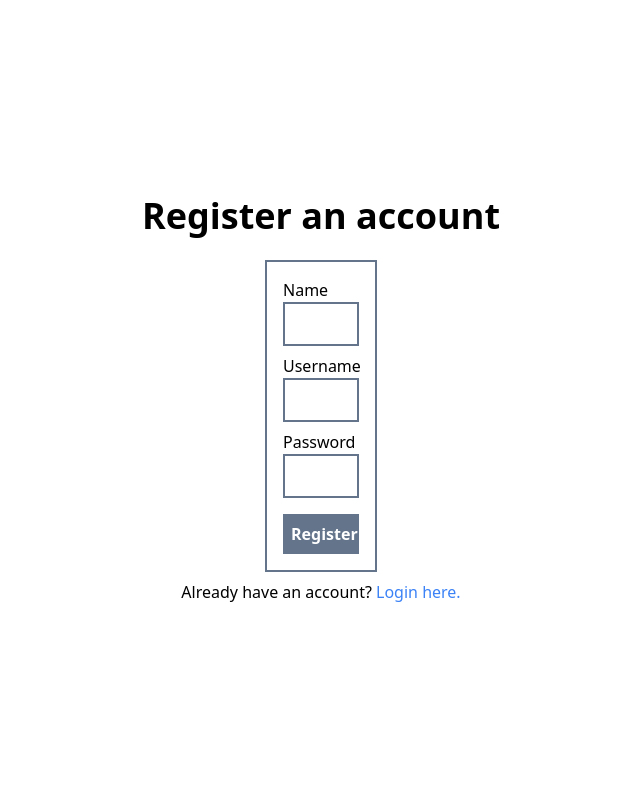
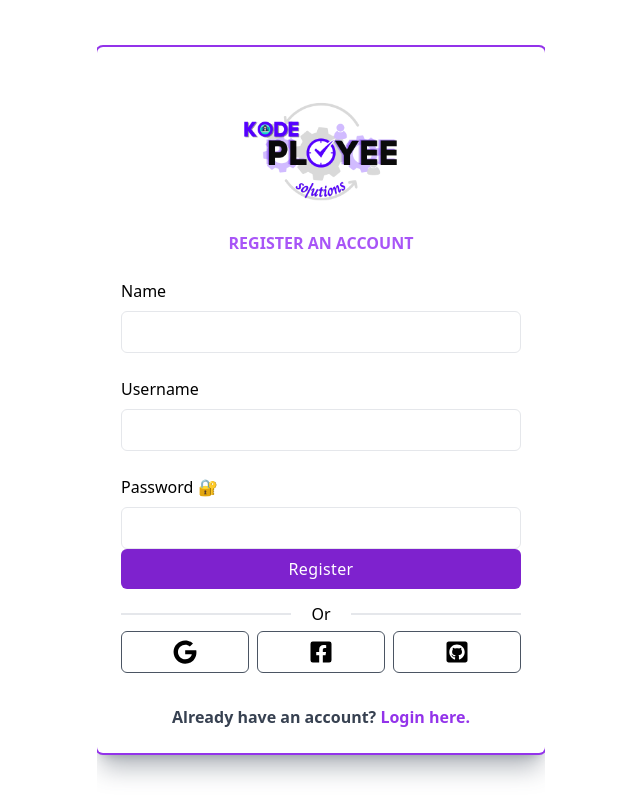
Before and after one commit to ruthjoy76/kodeployee-app, a React (Vite) app: page /register in a window 1280 px wide. Shown: the whole page, without its empty margins (319-959 px from the left). Built offline with nearby package versions, Linux system fonts and the light colour scheme.

Commit message:
finalize register form

```diff
--- a/index.html
+++ b/index.html
@@ -5,7 +5,7 @@
     <link rel="icon" type="image/svg+xml" href="/logo.svg" />
     <meta name="viewport" content="width=device-width, initial-scale=1.0" />
     <link href="/dist/main.css" rel="stylesheet" />
-    <title>SyncPloy | HRMS</title>
+    <title>Sync Ploy Solutions | HRMS</title>
   </head>
   <body>
     <div id="root"></div>
--- a/src/App.jsx
+++ b/src/App.jsx
@@ -2,7 +2,7 @@ import "./App.css";
 import { useEffect, useState } from "react";
 import { Routes, Route } from "react-router-dom";
 import employeeService from "./services/employeeService";
-import Information from "./pages/Information";
+import EmployeeRecords from "./pages/EmployeeRecords";
 import LoginForm from "./components/LoginForm";
 import RegisterForm from "./components/RegisterForm";
 
@@ -29,7 +29,7 @@ function App() {
           <Route
             path="/"
             element={
-              <Information
+              <EmployeeRecords
                 user={user}
                 employees={employees}
                 setEmployees={setEmployees}
--- a/src/components/EmployeeForm.jsx
+++ b/src/components/EmployeeForm.jsx
@@ -1,22 +1,25 @@
-import { useState } from "react";
+import { useState, useRef } from "react";
 import employeeService from "../services/employeeService";
 
 function EmployeeForm({ employees, setEmployees }) {
   const [newEmployee, setNewEmployee] = useState("");
   const [newNumber, setNewNumber] = useState("");
+  const [newPhoto, setNewPhoto] = useState(null);
+  const fileInputRef = useRef(null);
 
   const addEmployee = (event) => {
     event.preventDefault();
 
-    const employeeObject = {
-      name: newEmployee,
-      number: newNumber,
-    };
+    const employeeObject = new FormData();
+    employeeObject.append("name", newEmployee);
+    employeeObject.append("number", newNumber);
+    employeeObject.append("image", newPhoto);
 
     employeeService
       .createEmployee(employeeObject)
       .then((returnedEmployee) => {
         setEmployees(employees.concat(returnedEmployee));
+        fileInputRef.current.value = null;
         setNewEmployee("");
         setNewNumber("");
       })
@@ -25,7 +28,14 @@ function EmployeeForm({ employees, setEmployees }) {
 
   return (
     <form onSubmit={addEmployee} className="mt-8 space-y-6">
-      <div className="-space-y-px">
+      <h1>
+        Employee Count:{" "}
+        <span className="bg-green-500 text-white font-bold w-24 py-2 px-3">
+          {employees.length}
+        </span>
+      </h1>
+
+      <div className="flex flex-col">
         <label>Full Name</label>
         <input
           className="flex items-center justify-between bg-white rounded-lg shadow-md w-64 p-2 mb-1"
@@ -46,6 +56,16 @@ function EmployeeForm({ employees, setEmployees }) {
           placeholder="Enter phone number"
         />
       </div>
+      <div className="flex flex-col">
+        <label>Upload contact photo</label>
+        <input
+          className="flex items-center justify-between bg-white rounded-lg shadow-md w-64 p-2 mb-1"
+          type="file"
+          accept="image/*"
+          ref={fileInputRef}
+          onChange={(event) => setNewPhoto(event.target.files[0])}
+        />
+      </div>
 
       <button
         className="bg-purple-500 hover:bg-purple-400 text-white font-bold w-24 py-2 px-3 border-b-4 border-purple-800 hover:border-purple-500 rounded"
--- a/src/components/EmployeeList.jsx
+++ b/src/components/EmployeeList.jsx
@@ -1,5 +1,6 @@
 import { useEffect } from "react";
 import employeeService from "../services/employeeService";
+import { FaTrash } from "react-icons/fa";
 
 function EmployeeList({ employees, setEmployees }) {
   useEffect(() => {
@@ -31,18 +32,8 @@ function EmployeeList({ employees, setEmployees }) {
             className="text-purple-500 hover:text-purple-700 focus:outline-none"
             onClick={() => deleteEmployee(employee.id)}
           >
-            <svg
-              xmlns="http://www.w3.org/2000/svg"
-              className="h-5 w-5"
-              viewBox="0 0 20 20"
-              fill="currentColor"
-            >
-              <path
-                fillRule="evenodd"
-                d="M2 5a2 2 0 012-2h12a2 2 0 012 2v2H2V5zm15 4H3v9a2 2 0 002 2h10a2 2 0 002-2v-9zM8 8a1 1 0 00-1 1v6a1 1 0 102 0V9a1 1 0 00-1-1zm4 0a1 1 0 00-1 1v6a1 1 0 102 0V9a1 1 0 00-1-1z"
-                clipRule="evenodd"
-              />
-            </svg>
+            {" "}
+            <FaTrash size="1.5rem" />
           </button>
         </li>
       ))}
--- a/src/components/LoginForm.jsx
+++ b/src/components/LoginForm.jsx
@@ -39,7 +39,7 @@ function LoginForm({
   return (
     <div className="relative flex flex-col justify-center min-h-screen overflow-hidden ">
       <div className="w-full p-6 m-auto bg-white rounded-md shadow-xl shadow-gray-600/40 ring ring-2 ring-purple-600 lg:max-w-xl">
-        <img class="mx-auto w-40" src=" /logo.png" alt="logo" />
+        <img className="mx-auto w-40" src=" /logo.png" alt="logo" />
         <h1 className=" text -xl font-bold text-center text-purple-500 uppercase decoration-wavy">
           sign in
         </h1>
@@ -54,7 +54,7 @@ function LoginForm({
               className=" block w-full px-4 py-2 mt-2 text-purple-700 bg-white border rounded-md focus:border-purple-400 focus:ring- purple-300 focus:outline-none focus:ring focus:ring-opacity-40"
             />
           </div>
-          <div className="flex flex-col">
+          <div className="mt-6">
             <label>Password🔐</label>
             <input
               type="password"
--- a/src/components/RegisterForm.jsx
+++ b/src/components/RegisterForm.jsx
@@ -1,5 +1,6 @@
 import { useState, useEffect } from "react";
 import { Link, useNavigate } from "react-router-dom";
+import { FaFacebookSquare, FaGithubSquare, FaGoogle } from "react-icons/fa";
 import userService from "../services/userService";
 
 function RegisterForm({ user }) {
@@ -27,57 +28,77 @@ function RegisterForm({ user }) {
   };
 
   return (
-    <div className="flex flex-col gap-2">
-      <h1 className="text-4xl mb-4 text-center font-bold">
-        Register an account
+    <div className="relative flex flex-col justify-center min-h-screen overflow-hidden ">
+      <div className="w-full p-6 m-auto bg-white rounded-md shadow-xl shadow-gray-600/40 ring ring-2 ring-purple-600 lg:max-w-xl">
+        <img className="mx-auto w-40" src=" /logo.png" alt="logo" />
+        <h1 className=" text -xl font-bold text-center text-purple-500 uppercase decoration-wavy">
+          Register an Account
         </h1>
-      <form
-        onSubmit={handleRegistration}
-        className="p-4 flex flex-col gap-2 border-solid border-2 border-slate-500 md:mx-auto md:w-1/2 lg:w-1/4"
-      >
-        <div className="flex flex-col">
+        <form onSubmit={handleRegistration} className="mt-6">
+          <div className="mb-2">
             Name
             <input
               type="text"
               name="name"
               value={name}
               onChange={(e) => setName(e.target.value)}
-            className="border-solid border-2 border-slate-500 p-2"
+              className=" block w-full px-4 py-2 mt-2 text-purple-700 bg-white border rounded-md focus:border-purple-400 focus:ring- purple-300 focus:outline-none focus:ring focus:ring-opacity-40"
             />
           </div>
-        <div className="flex flex-col">
+          <div className="mt-6">
             Username
             <input
               type="text"
               name="username"
               value={username}
               onChange={(e) => setUsername(e.target.value)}
-            className="border-solid border-2 border-slate-500 p-2"
+              className=" block w-full px-4 py-2 mt-2 text-purple-700 bg-white border rounded-md focus:border-purple-400 focus:ring- purple-300 focus:outline-none focus:ring focus:ring-opacity-40"
             />
           </div>
-        <div className="flex flex-col">
-          Password
+          <div className="mt-6">
+            Password 🔐
             <input
               type="password"
               name="password"
               value={password}
               onChange={(e) => setPassword(e.target.value)}
-            className="border-solid border-2 border-slate-500 p-2"
+              className="block w-full px-4 py-2 mt-2 text-purple-700 bg-white border rounded-md focus:border-purple-400 focus:ring- purple-300 focus:outline-none focus:ring focus:ring-opacity-40"
             />
           </div>
           <button
             type="submit"
-          className="bg-slate-500 p-2 mt-2 text-white font-bold"
+            className="w-full px-4 py-2 tracking-wide text-white transition-colors duration-200 transform bg-purple-700 rounded-md hover :bg-purple-600 focus:outline-none focus:bg-purple-600"
           >
             Register
           </button>
         </form>
-      <p className="text-center">
+
+        <div className="relative flex items-center justify-center w-full mt-6 border border-t">
+          <div className="absolute px-5 bg-white"> Or </div>
+        </div>
+        <div className="flex mt-4 gap-x-2">
+          <button className="flex items-center justify-center w-full p-2 border border-gray-600 rounded-md focus:ring-2 focus:ring-offset-1 focus:ring-violet-600">
+            <FaGoogle size="1.5rem" />
+          </button>
+          <button className="flex items-center justify-center w-full p-2 border border-gray-600 rounded-md focus:ring-2 focus:ring-offset- 1 focus:ring-violet-600">
+            <FaFacebookSquare size="1.5rem" />
+          </button>
+
+          <button className="flex items-center justify-center w-full p-2 border border-gray-600 rounded-md focus:ring-2 focus:ring-offset -1 focus:ring-violet-600">
+            <FaGithubSquare size="1.5rem" />
+          </button>
+        </div>
+
+        <p className="mt-8 text-small font-bold text-center text-gray-700">
           Already have an account?{" "}
-        <Link to="/login" className="text-blue-500">
+          <Link
+            to="/login"
+            className="text-small font-bold  text-purple-600 hover:underline"
+          >
             Login here.
           </Link>
         </p>
+      </div>
     </div>
   );
 }
--- a/src/pages/Information.jsx
+++ b/src/pages/EmployeeRecords.jsx
@@ -19,8 +19,13 @@ function Information({ user, employees, setEmployees, setUser }) {
     <div className="flex flex-col gap-2">
       <h1 className="text-4xl mb-4 text-center font-bold">Employee</h1>
 
-      <EmployeeList employees={employees} setEmployees={setEmployees} />
-      <EmployeeForm employees={employees} setEmployees={setEmployees} />
+      {user && (
+        <>
+          {" "}
+          <EmployeeList employees={employees} setEmployees={setEmployees} />
+          <EmployeeForm employees={employees} setEmployees={setEmployees} />
+        </>
+      )}
 
       <p className="flex justify-between items-center text-sm">
         {user?.name} is logged in{" "}
--- a/src/services/employeeService.js
+++ b/src/services/employeeService.js
@@ -9,7 +9,11 @@ function setToken(newToken) {
 }
 
 function getEmployees() {
-  return axios.get(baseUrl).then((res) => res.data);
+  const config = {
+    headers: { Authorization: token },
+  };
+
+  return axios.get(baseUrl, config).then((res) => res.data);
 }
 
 function createEmployee(employee) {
```
Also changed, not shown: public/logo.png, public/logo.svg. Lines whose indentation alone changed are shown as unchanged.
